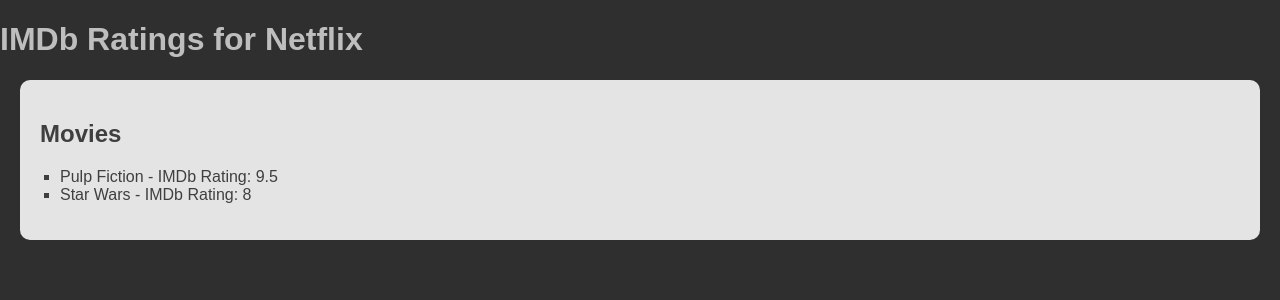
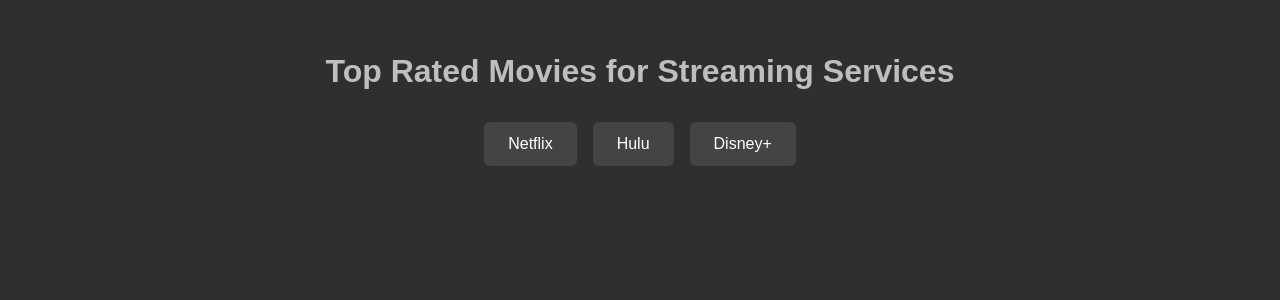
Before and after one commit to mcyoon24/stream-rank, a React (Create React App) app: page / in a window 1280 px wide. Shown: the top 300 px of the page. Built offline with nearby package versions, Linux system fonts and the light colour scheme.

Commit message:
added separate ranking, home, and notFound pages

```diff
--- /dev/null
+++ b/src/components/HomePage.css
@@ -0,0 +1,29 @@
+.homepage-container {
+    text-align: center;
+    padding: 2rem;
+}
+
+.button-row {
+    display: flex;
+    gap: 1rem;
+    justify-content: center;
+    margin-top: 2rem;
+}
+
+.button-row button {
+    padding: 0.8rem 1.5rem;
+    font-size: 1rem;
+    border: none;
+    border-radius: 6px;
+    background-color: #444;
+    color: white;
+    cursor: pointer;
+}
+
+body {
+    background-color: #2f2f2f;
+    color: #bebebe;
+    margin: 0;
+    font-family: Arial, sans-serif;
+    min-height: 100vh;
+}
--- /dev/null
+++ b/src/components/HomePage.js
@@ -0,0 +1,23 @@
+import { useNavigate } from 'react-router-dom';
+import './HomePage.css';
+
+function HomePage() {
+    const navigate = useNavigate();
+
+    const handleClick = (platform) => {
+        navigate(`/rankings/${platform}`);
+    }
+
+    return (
+        <div className="homepage-container">
+            <h1>Top Rated Movies for Streaming Services</h1>
+            <div className="button-row">
+                <button onClick={() => handleClick('netflix')}>Netflix</button>
+                <button onClick={() => handleClick('hulu')}>Hulu</button>
+                <button onClick={() => handleClick('disney')}>Disney+</button>
+            </div>
+        </div>
+    )
+}
+
+export default HomePage;
--- /dev/null
+++ b/src/components/NotFound.css
@@ -0,0 +1,15 @@
+.notfound-container {
+    text-align: center;
+    margin-top: 4rem;
+}
+
+.return-button {
+    margin-top: 2rem;
+    padding: 0.5rem 1.5rem;
+    font-size: 1rem;
+    background-color: #007bff;
+    color: white;
+    border: none;
+    border-radius: 5px;
+    cursor: pointer;
+}
--- /dev/null
+++ b/src/components/NotFound.js
@@ -0,0 +1,17 @@
+import './NotFound.css';
+import { useNavigate } from 'react-router-dom';
+
+
+function NotFound() {
+    const navigate = useNavigate();
+
+    return(
+        <div className = "notfound-container">
+            <h1>Page Not Found</h1>
+            <p>Sorry, we couldn't find the page you were looking for</p>
+            <button className = "return-button" onClick={() => navigate(`/`)}>Return to Home</button>
+        </div>
+    );
+}
+
+export default NotFound;
--- /dev/null
+++ b/src/components/RankingPage.css
@@ -0,0 +1,34 @@
+.rankingpage-container {
+    padding-left: 4rem;
+    margin: 0rem 6rem;
+    color: white;
+    font-family: 'Source Sans Pro', sans-serif;
+}
+
+.header-title {
+    font-size: 3rem;
+    /* padding: 0.5rem 1rem; */
+}
+
+.ranking-title {
+    font-size: 1rem;
+}
+
+.ranking-ol{
+    font-size: 2rem;
+}
+
+.ranking-li {
+    font-size: 1.2rem;
+}
+
+.return-button {
+    margin-top: 10rem;
+    padding: 0.5rem 1.5rem;
+    font-size: 1rem;
+    background-color: #007bff;
+    color: white;
+    border: none;
+    border-radius: 5px;
+    cursor: pointer;
+}
--- /dev/null
+++ b/src/components/RankingPage.js
@@ -0,0 +1,35 @@
+import './RankingPage.css';
+import { useParams } from 'react-router-dom';
+import movieData from '../data/movieData';
+import { useNavigate } from 'react-router-dom';
+
+
+function RankingPage() {
+    const params = useParams();
+    const platform = params.platform;
+    const movies = movieData[platform];
+    const sortedMovies = movies ? [...movies].sort((a, b) => b.rating - a.rating) : [];
+    const navigate = useNavigate();
+
+
+    if(!movies) {
+        return <div>No rankings found for: {platform.charAt(0).toUpperCase() + platform.slice(1)}.</div>;
+    }
+
+    return (
+        <div className="rankingpage-container">
+            <h2 className="header-title">Top Picks from {platform.charAt(0).toUpperCase() + platform.slice(1)}</h2>
+            <h3 className="ranking-title">Rankings</h3>
+            <ol className="ranking-ol">
+                {sortedMovies.map((movie, i) => (
+                    <li className="ranking-li" key={i}>
+                        {movie.title} - IMDb Rating: {movie.rating}
+                    </li>
+                ))}
+            </ol>
+            <button className = "return-button" onClick={() => navigate(`/`)}>Return to Home</button>
+        </div>
+    );
+}
+
+export default RankingPage;
--- /dev/null
+++ b/src/data/movieData.js
@@ -0,0 +1,16 @@
+const movieData = {
+    netflix: [
+        { title: 'Stranger Things', rating: 8},
+        { title: 'KPop Demon Hunters', rating: 9.5},
+    ],
+    hulu: [
+        { title: 'The Bear', rating: 9},
+        { title: 'Bobs Burgers', rating: 7},
+    ],
+    disney: [
+        { title: 'Star Wars', rating: 8},
+        { title: 'Phineas and Ferb', rating: 10},
+    ],
+};
+
+export default movieData;
--- a/src/index.js
+++ b/src/index.js
@@ -1,17 +1,30 @@
 import React from 'react';
 import ReactDOM from 'react-dom/client';
-import './index.css';
-import App from './App';
-import reportWebVitals from './reportWebVitals';
+import { createBrowserRouter, RouterProvider } from 'react-router-dom';
+
+import HomePage from './components/HomePage';
+import RankingPage from './components/RankingPage';
+import NotFound from './components/NotFound';
+
+console.log(NotFound);
+const router = createBrowserRouter([
+  {
+    path: '/',
+    element: <HomePage />,
+  },
+  {
+    path: '/rankings/:platform',
+    element: <RankingPage />,
+  },
+  {
+    path: '*',
+    element: <NotFound />,
+  },
+]);
 
 const root = ReactDOM.createRoot(document.getElementById('root'));
 root.render(
   <React.StrictMode>
-    <App />
+    <RouterProvider router={router} />
   </React.StrictMode>
 );
-
-// If you want to start measuring performance in your app, pass a function
-// to log results (for example: reportWebVitals(console.log))
-// or send to an analytics endpoint. Learn more: https://bit.ly/CRA-vitals
-reportWebVitals();
```
